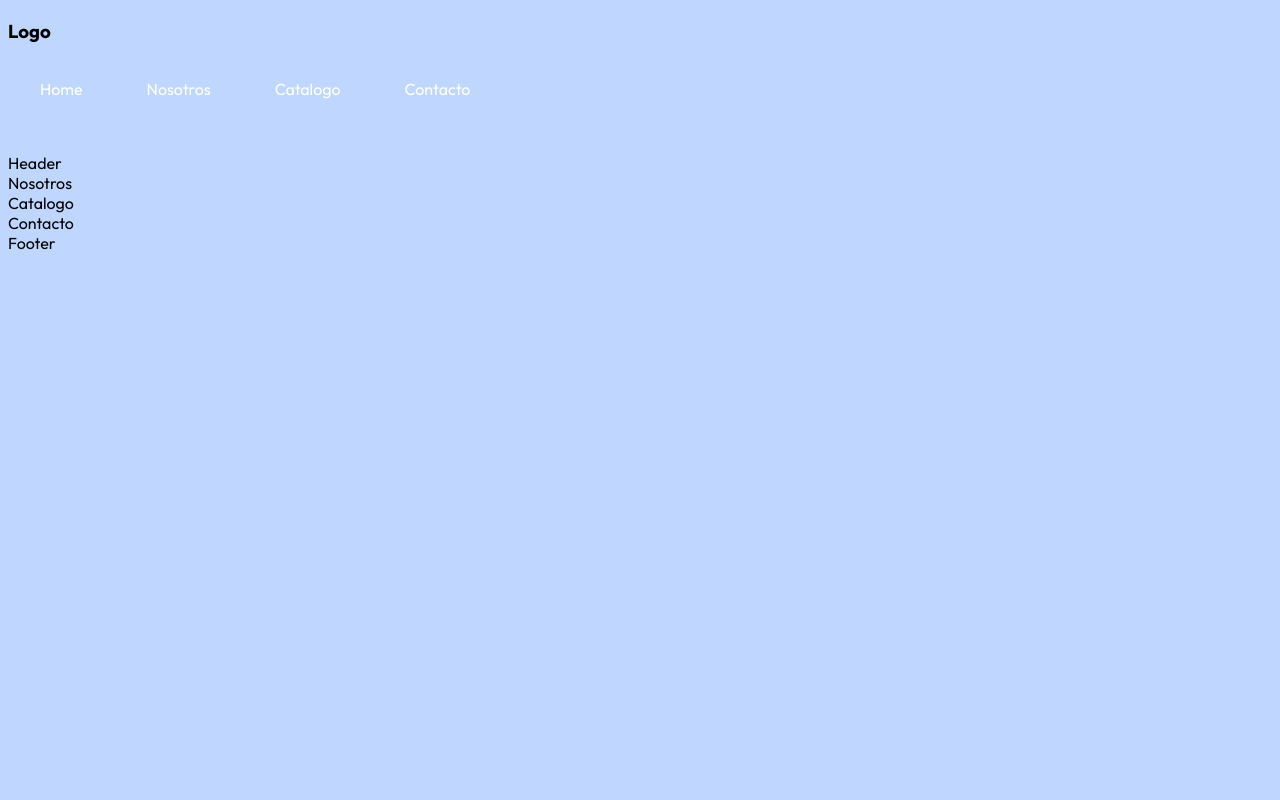
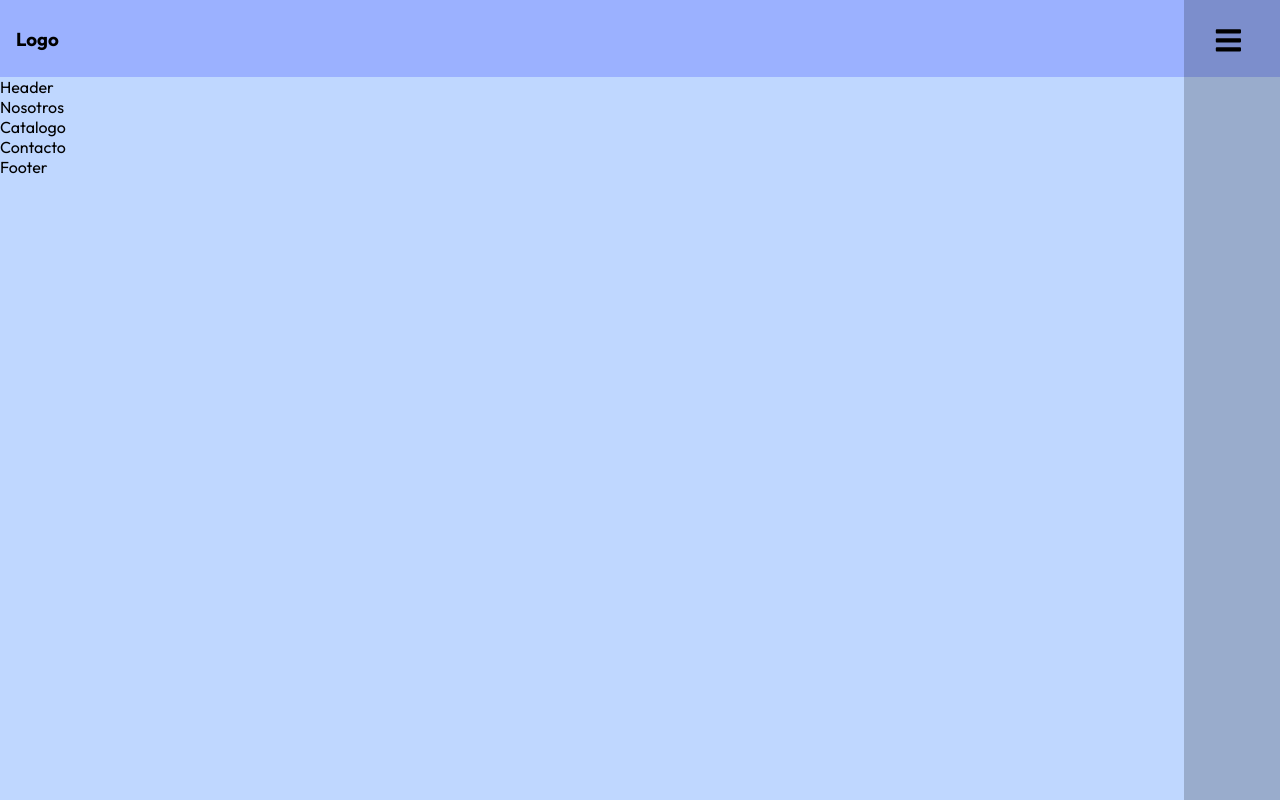
Before and after one commit to shiftmx/adopcion-perros, a React (Vite) app: page / in a window 1280 px wide. Built offline with nearby package versions, Linux system fonts and the light colour scheme.

Commit message:
navbar ready 0.1

```diff
--- a/src/components/navbar/Navbar.jsx
+++ b/src/components/navbar/Navbar.jsx
@@ -18,18 +18,29 @@ const Navbar = () => {
   const navRef = useRef();
   const btnOpenRef = useRef();
   const btnCloseRef = useRef();
+
   const showNavbar = () => {
     navRef.current.classList.toggle("responsive_nav");
     btnOpenRef.current.classList.toggle("hidden");
+    btnOpenRef.current.classList.remove("visible");
+
   }
+  const hideNavbar = () => {
+    navRef.current.classList.toggle("responsive_nav");
+    btnOpenRef.current.classList.toggle("visible");
+    btnOpenRef.current.classList.remove("hidden");
+  }
+
+
 
   return (
     <div className='perros__navbar'>
+      <div className="perros__navbar_container">
       <h3>Logo</h3>
-      <div className="perros__navbar-links">
+        <div className="perros__navbar_container-links">
           <nav ref={navRef}>
             <Menu/>
-          <button ref={btnCloseRef} className='nav-btn nav-close-btn' onClick={showNavbar}>
+            <button ref={btnCloseRef} className='nav-btn nav-close-btn' onClick={hideNavbar}>
             <FaTimes/>
             </button>
           </nav>
@@ -38,6 +49,7 @@ const Navbar = () => {
           </button>
         </div>
       </div>
+    </div>
   )
 }
 
--- a/src/components/navbar/navbar.css
+++ b/src/components/navbar/navbar.css
@@ -1,17 +1,10 @@
-.perros-navbar{
+.perros__navbar{
     display: flex;
     align-items: center;
     justify-content: space-between;
-}
-
-nav a{
-    color: #ffffff;
-    text-decoration: none;
-    margin: 0 2rem;
-}
-
-nav a:hover{
-    color: black;
+    background: #9BB1FF;
+    padding: 0.5rem 1rem;
+    position: sticky; top: 0;
 }
 
 .nav-btn{
@@ -25,12 +18,22 @@ nav a:hover{
     font-size: 1.8rem;
 }
 
-@media (max-width: 1024px){
+nav a{
+    color: #ffffff;
+    text-decoration: none;
+    margin: 0 2rem;
+}
+
+nav a:hover{
+    color: black;
+}
+
+
 .nav-btn{
     visibility: visible;
     opacity: 1;
     position: absolute;
-        top: 2rem;
+    top: 1.3rem;
     right: 2rem;
 }
 
@@ -55,10 +58,6 @@ nav a:hover{
     transform: none;
 }
 
-    .responsive_nav #hamburger{
-        background-color: red;
-    }
-
 .hidden{
     visibility: hidden;
     opacity: 0;
@@ -69,13 +68,9 @@ nav a:hover{
     opacity: 1;
     transition: opacity 0.4s linear;
 }
-    /* #hamburger{
-        background-color: red;
-    } */
 
 nav .nav-close-btn{
     position: absolute;
     top: 2rem;
     right: 2rem;
 }
-}
--- a/src/perrosApp.css
+++ b/src/perrosApp.css
@@ -12,4 +12,6 @@ body{
     font-family: 'Outfit', sans-serif;
 
     overflow-x: hidden;
+
+    margin: 0;
 }
```
Lines whose indentation alone changed are shown as unchanged.
